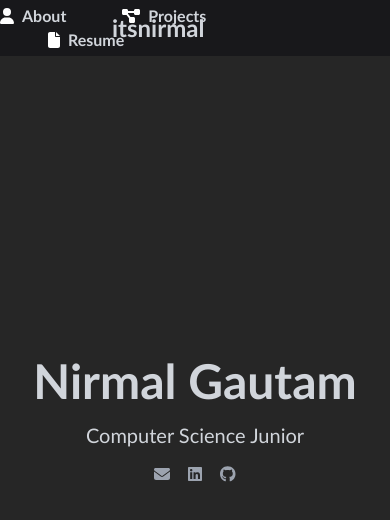
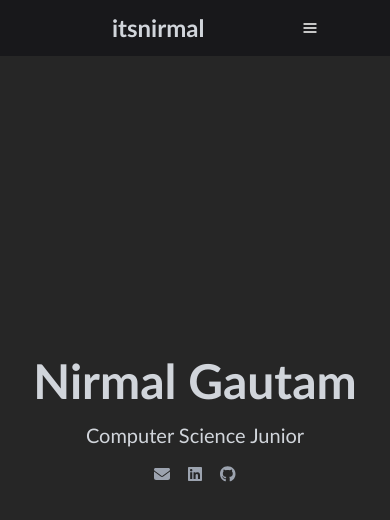
Before and after one commit to itsnirmal/Portfolio, a React (Create React App) app: page / in a window 390 px wide. Shown: the top 520 px of the page. Built offline with nearby package versions, Linux system fonts and the light colour scheme.

Commit message:
Mobile menu done

```diff
--- a/package.json
+++ b/package.json
@@ -18,6 +18,7 @@
     "loaders.css": "^0.1.2",
     "react": "^18.2.0",
     "react-dom": "^18.2.0",
+    "react-icons": "^5.0.1",
     "react-leaflet": "^4.2.1",
     "react-loaders": "^3.0.1",
     "react-router-dom": "^6.19.0",
--- a/src/components/Navbar.js
+++ b/src/components/Navbar.js
@@ -1,28 +1,41 @@
+import React, { useState } from 'react';
 import { FontAwesomeIcon } from '@fortawesome/react-fontawesome';
-import { Link, NavLink } from 'react-router-dom'
-import { faUser, faDiagramProject, faFile } from '@fortawesome/free-solid-svg-icons'
+import { Link, NavLink } from 'react-router-dom';
+import { faUser, faDiagramProject, faFile } from '@fortawesome/free-solid-svg-icons';
+import { FiMenu, FiX } from 'react-icons/fi'; // Add this import for the hamburger icon
 import Pdf from '../assets/resume.pdf';
 
-const Navbar = () => (
-    <div className = "bg-zinc-900 w-screen h-14 top-0 z-3 absolute flex items-center">
-        <Link className = "block px-14 py-auto" to = "/">
+const Navbar = () => {
+  const [showMenu, setShowMenu] = useState(false);
+
+  const toggleMenu = () => {
+    setShowMenu(!showMenu);
+  };
+
+  return (
+    <div className="bg-zinc-900 w-screen h-14 top-0 z-3 absolute flex flex-wrap md:flex-nowrap items-center">
+      <Link className="block px-14 py-auto md:py-0 order-1" to="/">
         <span className="transition-all ease-in-out delay-150 block mx-14 my-auto font-bold text-2xl hover:scale-110">itsnirmal</span>
       </Link>
-        <nav className='space-x-12 absolute right-0 pr-24 mr-12'>
-            <NavLink className = "transition-all ease-in-out delay-150 hover:underline" exact = "true" to = "/about">
-                <FontAwesomeIcon icon = {faUser} color = "white" />
+      <button onClick={toggleMenu} className="transition-all ease-in-out delay-150 hover:scale-125 md:hidden text-white p-2 absolute right-16">
+        {showMenu ? <FiX /> : <FiMenu />}
+      </button>
+      <nav className={`md:flex md:space-x-12 absolute right-0 pr-24 mr-12 md:mr-0 ${showMenu ? 'flex flex-col absolute top-14' : 'hidden'}`}>
+        <NavLink className="transition-all ease-in-out delay-150 hover:underline" exact to="/about">
+          <FontAwesomeIcon icon={faUser} color="white" />
           <span className="mx-2 my-auto font-bold">About</span>
         </NavLink>
-            <NavLink className = "transition-all ease-in-out delay-150 hover:underline" exact = "true" to = "/projects">
-                <FontAwesomeIcon icon={faDiagramProject} color = "white" />
+        <NavLink className="transition-all ease-in-out delay-150 hover:underline" exact to="/projects">
+          <FontAwesomeIcon icon={faDiagramProject} color="white" />
           <span className="mx-2 my-auto font-bold">Projects</span>
         </NavLink>
-            <a className = "transition-all ease-in-out delay-150 hover:underline5" target = "_blank" rel = "noreferrer" href={Pdf}>
-            <FontAwesomeIcon icon={faFile} color = "white" />
+        <a className="transition-all ease-in-out delay-150 hover:underline" target="_blank" rel="noreferrer" href={Pdf}>
+          <FontAwesomeIcon icon={faFile} color="white" />
           <span className="mx-2 my-auto font-bold">Resume</span>
         </a>
       </nav>
     </div>
-)
+  );
+};
 
 export default Navbar;
```
Also changed, not shown: 1 other file (tests, documents, lock files or other folders). Lines whose indentation alone changed are shown as unchanged.
